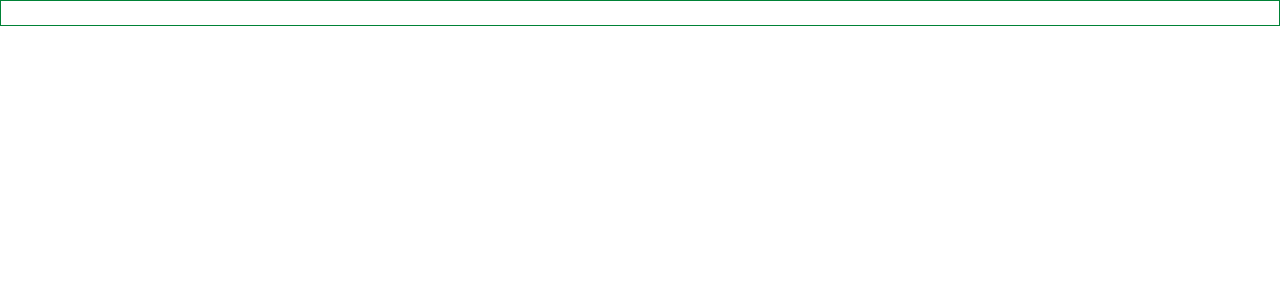
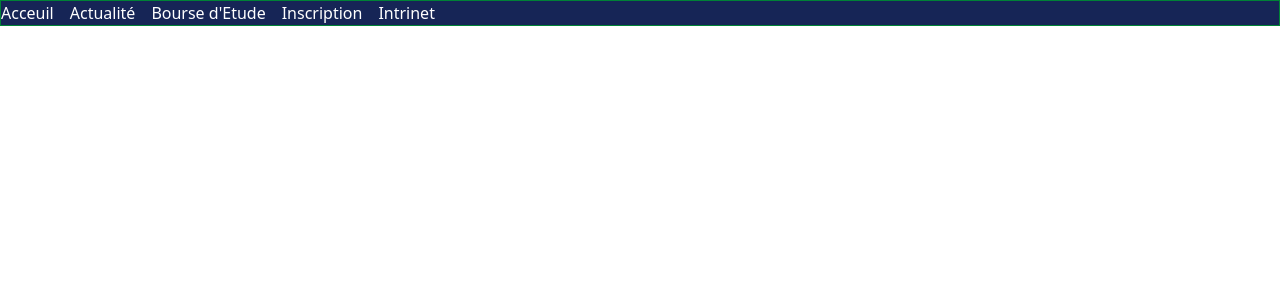
Before and after one commit to nomena-yves/react-project, a React (Vite) app in the folder votre-projet/: page / in a window 1280 px wide. Shown: the top 300 px of the page. Built offline with nearby package versions, Linux system fonts and the light colour scheme.

Commit message:
2eme changement

```diff
--- a/votre-projet/src/App.jsx
+++ b/votre-projet/src/App.jsx
@@ -3,7 +3,7 @@ function App() {
 
 return <div className="w-full ">
 
- <nav className="w-full border-y-indigo-900 ">
+ <nav className="w-full bg-blue-950 ">
  <div><img src="" alt="" /></div>
   <div className="border border-green-700 flex gap-4"><a href="" className="text-white">Acceuil</a><a href=""
    className="text-white">Actualité</a><a href=""  className="text-white">Bourse d'Etude</a><a href=""
```
